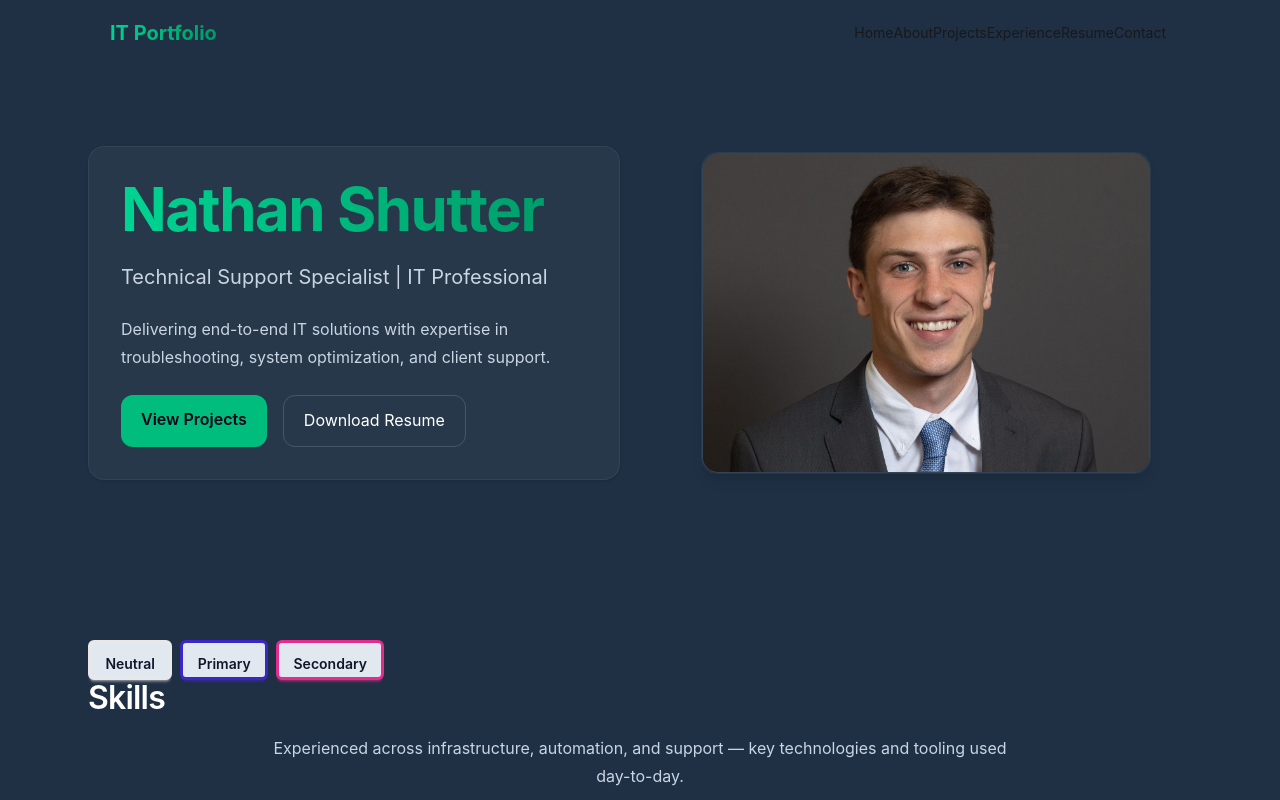
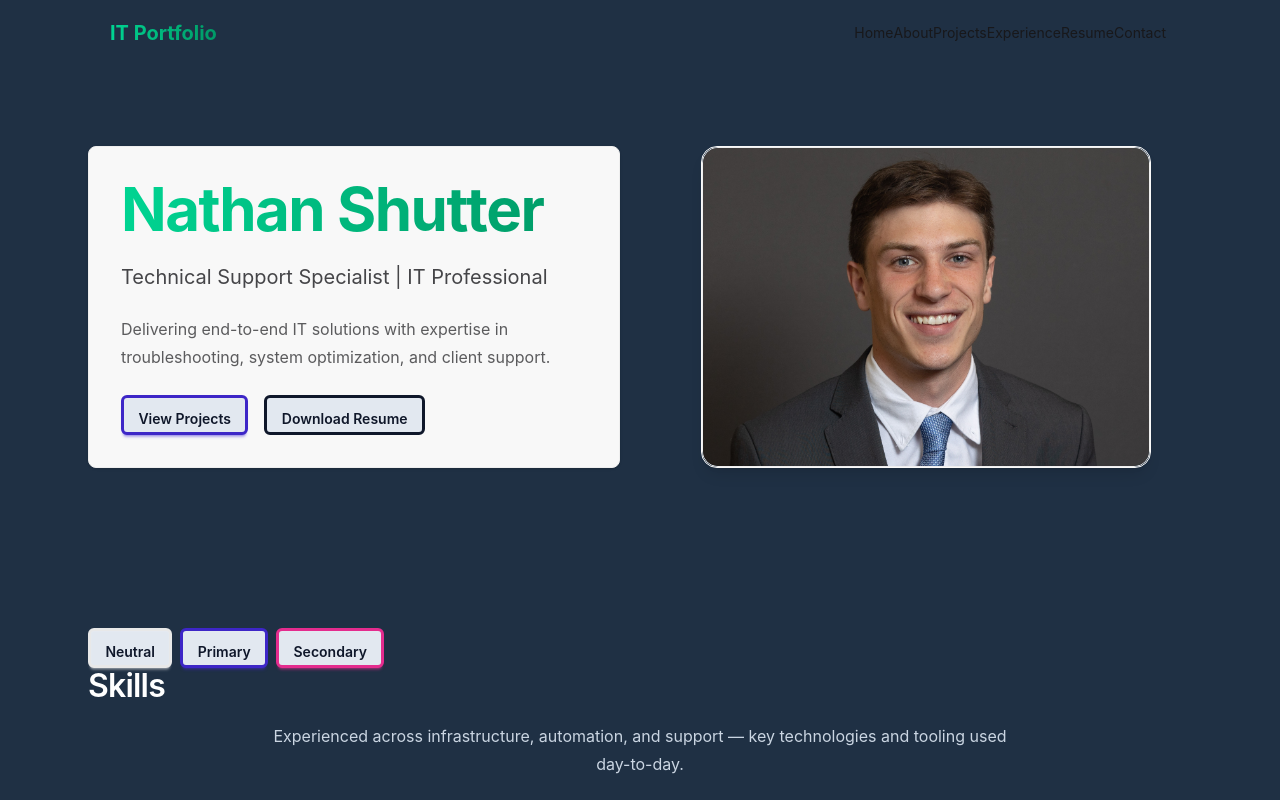
Before and after one commit to NathanShutter/portfolio-site-repo, a React (Vite) app in the folder client/: page / in a window 1280 px wide. Shown: the top 800 px of the page. Built offline with nearby package versions, Linux system fonts and the light colour scheme.

Commit message:
Hero: use DaisyUI card, buttons, and theme tokens; preserve layout

```diff
--- a/client/src/components/Hero.jsx
+++ b/client/src/components/Hero.jsx
@@ -9,16 +9,16 @@ export default function Hero() {
 
           {/* Left: intro card */}
           <div className="flex justify-center md:justify-start">
-            <div className="rounded-2xl border border-white/6 bg-white/4 p-8 shadow-sm mx-auto md:mx-0 max-w-[720px]">
+            <div className="card card-compact w-full max-w-[720px] bg-base-200 border border-base-300 p-8 shadow-sm mx-auto md:mx-0">
               <div className="space-y-6 text-center md:text-left">
                 <h1 className="text-4xl md:text-6xl font-bold tracking-tight bg-clip-text text-transparent bg-gradient-to-r from-emerald-400 to-emerald-600">
                   Nathan Shutter
                 </h1>
-                <p className="text-slate-300 leading-7 text-lg md:text-xl">Technical Support Specialist | IT Professional</p>
-                <p className="text-slate-300 leading-7 max-w-prose mx-auto md:mx-0">Delivering end-to-end IT solutions with expertise in troubleshooting, system optimization, and client support.</p>
+                <p className="text-base-content/80 leading-7 text-lg md:text-xl">Technical Support Specialist | IT Professional</p>
+                <p className="text-base-content/70 leading-7 max-w-prose mx-auto md:mx-0">Delivering end-to-end IT solutions with expertise in troubleshooting, system optimization, and client support.</p>
                 <div className="flex flex-wrap gap-4 justify-center md:justify-start">
-                  <a href="#projects" className="bg-emerald-500 hover:bg-emerald-400 text-slate-950 font-semibold rounded-xl px-5 py-3">View Projects</a>
-                  <a href="/resume.pdf" download className="border border-white/15 hover:border-white/30 text-white rounded-xl px-5 py-3">Download Resume</a>
+                  <a href="#projects" className="btn btn-primary">View Projects</a>
+                  <a href="/resume.pdf" download className="btn btn-outline">Download Resume</a>
                 </div>
               </div>
             </div>
@@ -27,9 +27,9 @@ export default function Hero() {
           {/* Right: headshot framed */}
           <div className="flex items-center justify-center">
             <div className="relative w-full max-w-md">
-              <img src={headshot} alt="Nathan Shutter" className="w-full h-72 md:h-80 object-cover rounded-2xl border border-white/10 shadow-lg" />
+              <img src={headshot} alt="Nathan Shutter" className="w-full h-72 md:h-80 object-cover rounded-2xl border border-base-300 shadow-lg" />
               {/* subtle frame */}
-              <div className="absolute -inset-px rounded-2xl border border-white/6 pointer-events-none" />
+              <div className="absolute -inset-px rounded-2xl border border-base-200 pointer-events-none" />
             </div>
           </div>
 
```
